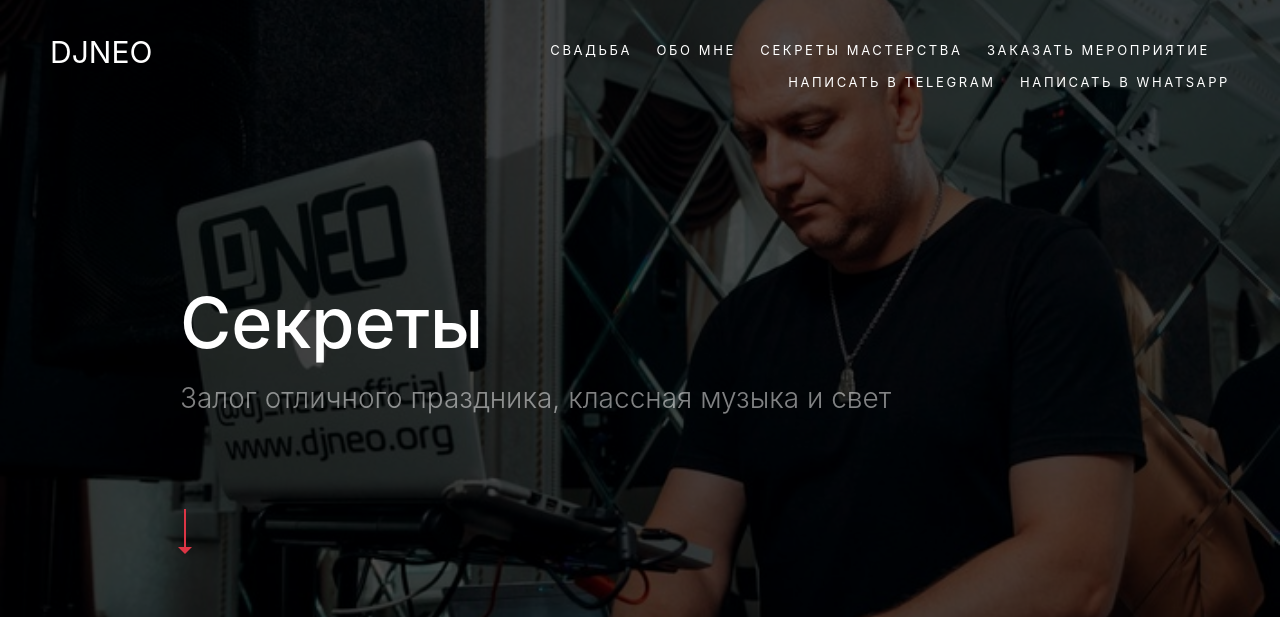
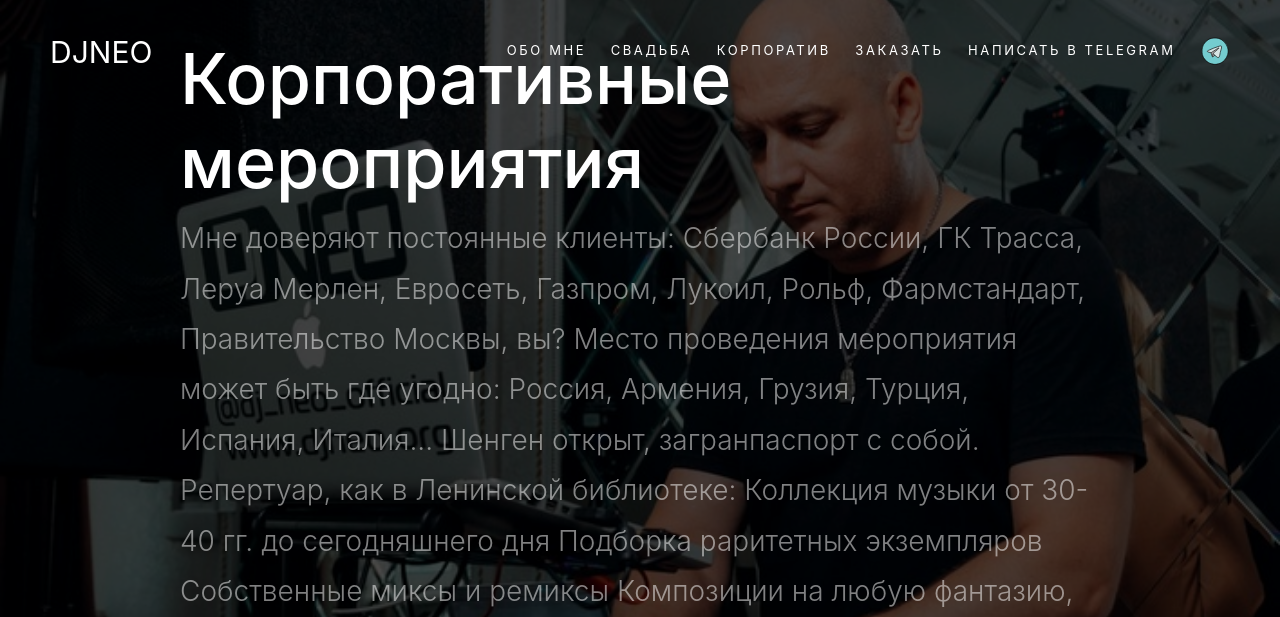
Before and after one commit to Dmit595987/for_Sergey_final11, a Django app: page /blog/ in a window 1280 px wide. Shown: the top 617 px of the page. Run offline with Django 3.2, Linux system fonts and the light colour scheme; some libraries are stand-ins or nearby versions.

Commit message:
commit 29-03-21

```diff
--- a/coolsite/landing/templates/base.html
+++ b/coolsite/landing/templates/base.html
@@ -37,12 +37,14 @@
             <nav class="templateux-menu js-templateux-menu" role="navigation">
               <ul class="list-unstyled">
                 <li class="d-md-none d-block active"><a href="{% url 'index' %}" class="animsition-link">Home</a></li>
+
+                <li><a href="{% url 'about' %}" class="animsition-link">Обо мне</a></li>
                 <li><a href="{% url 'work' %}" class="animsition-link">Свадьба</a></li>
-                <li><a href="{% url 'about' %}" class="animsition-link">Обо мне</a></li>
-                <li><a href="{% url 'secret_master' %}" class="animsition-link">Секреты мастерства</a></li>
-                <li><a href="{% url 'contact' %}" class="animsition-link">Заказать мероприятие</a></li>
+                <li><a href="{% url 'secret_master' %}" class="animsition-link">Корпоратив</a></li>
+                <li><a href="{% url 'contact' %}" class="animsition-link">Заказать</a></li>
                 <li><a href="https://t.me/+79167001720" class="animsition-link">Написать в TELEGRAM</a></li>
-                <li><a href="https://api.whatsapp.com/send/?phone=79167001720" class="animsition-link">Написать в Whatsapp</a></li>
+                <li><a href="https://t.me/+79167001720" target="_blank"><img src="{% static 'images/icons8.svg' %}" alt="telegram" width="30" height="30"></a></li>
+
               </ul>
             </nav>
           </div>
--- a/coolsite/landing/templates/blog-single.html
+++ b/coolsite/landing/templates/blog-single.html
@@ -12,9 +12,9 @@
         <div class="row align-items-center justify-content-center intro">
           <div class="col-md-12" data-aos="fade-up">
             <div class="post-meta">
-              <span>Posted in July 2, 2018</span>
-              <span class="sep">&bullet;</span>
-              <span>Posted by Сергей Скляров</span>
+              <span></span>
+              <span class="sep"></span>
+              <span></span>
             </div>
             <h1>Как же я люблю музыку</h1>
 
--- a/coolsite/landing/templates/blog.html
+++ b/coolsite/landing/templates/blog.html
@@ -10,8 +10,17 @@
       <div class="container">
         <div class="row align-items-center justify-content-center intro">
           <div class="col-md-10" data-aos="fade-up">
-            <h1>Секреты</h1>
-            <p class="lead">Залог отличного праздника, классная музыка и свет</p>
+            <h1>Корпоративные мероприятия</h1>
+            <p class="lead">Мне доверяют постоянные клиенты:
+Сбербанк России, ГК Трасса, Леруа Мерлен, Евросеть, Газпром, Лукоил, Рольф, Фармстандарт, Правительство Москвы, вы?
+Место проведения мероприятия может быть где угодно:
+Россия, Армения, Грузия, Турция, Испания, Италия... Шенген открыт, загранпаспорт с собой. ⠀
+Репертуар, как в Ленинской библиотеке:
+Коллекция музыки от 30-40 гг. до сегодняшнего дня
+Подборка раритетных экземпляров
+Собственные миксы и ремиксы
+Композиции на любую фантазию, вкус, слух и голос
+⠀</p>
             <a href="#next" class="go-down js-smoothscroll"></a>
           </div>
         </div>
@@ -43,8 +52,8 @@
               </figure>
               <div class="project-hover">
                 <div class="project-hover-inner">
-                  <h2>Классное оборудование</h2>
-                  <span>Без него создать нужную атмосферу не получится</span>
+                  <h2>Слежу за Вашим таймингом</h2>
+                  <span>Каждая секунда секунда под контролем</span>
                 </div>
               </div>
             </a>
@@ -60,7 +69,7 @@
               </figure>
               <div class="project-hover">
                 <div class="project-hover-inner">
-                  <h2>Любите УДАРНЫЕ?</h2>
+                  <h2>Любите зажечь?</h2>
                   <span>Мы тоже</span>
                 </div>
               </div>
@@ -103,8 +112,8 @@
               </figure>
               <div class="project-hover">
                 <div class="project-hover-inner">
-                  <h2>Ведущий?</h2>
-                  <span>Подберём лучшего :-)</span>
+                  <h2>Диджей?</h2>
+                  <span>Лучший :-)</span>
                 </div>
               </div>
             </a>
```
Also changed, not shown: coolsite/landing/templates/index.html (+13 -8 lines), coolsite/landing/templates/work.html (+14 -6 lines).
